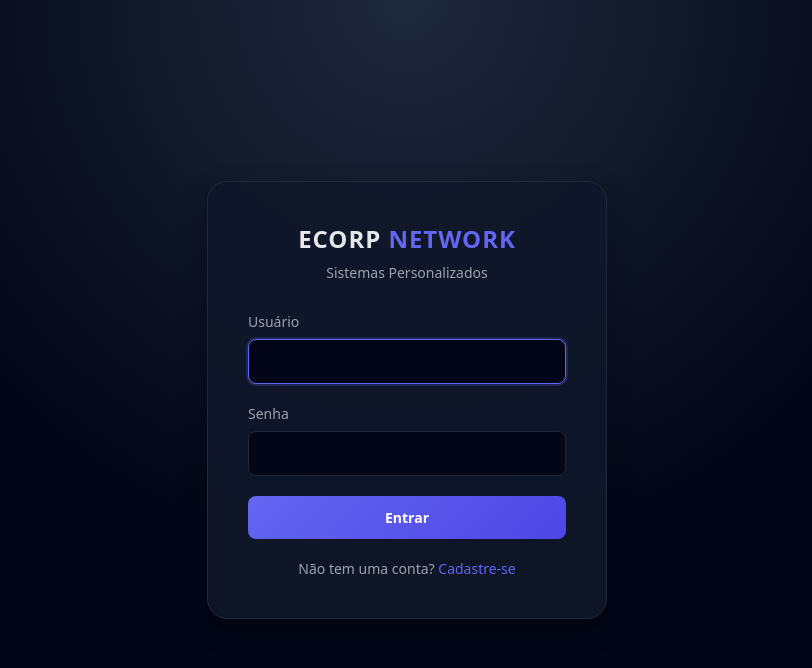
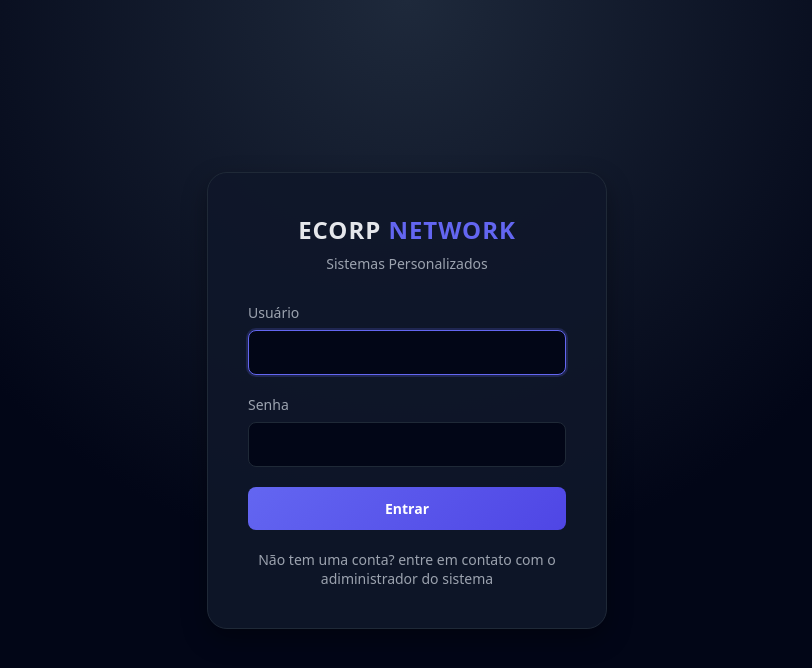
Before and after one commit to Algor365/loja-roupas-ecorp, a Django app: page /login/ in a window 1280 px wide. Shown: the top 668 px of the page, without its empty margins (233-1045 px from the left). Run offline with Django 5.2, Linux system fonts and the light colour scheme.

Commit message:
retirando link

```diff
--- a/loja_roupas/templates/core/login.html
+++ b/loja_roupas/templates/core/login.html
@@ -186,7 +186,7 @@
         </form>
 
         <div class="links">
-            <p>Não tem uma conta? <a href="{% url 'register' %}">Cadastre-se</a></p>
+            <p>Não tem uma conta? entre em contato com o adiministrador do sistema</a></p>
         </div>
     </div>
 </body>
```
